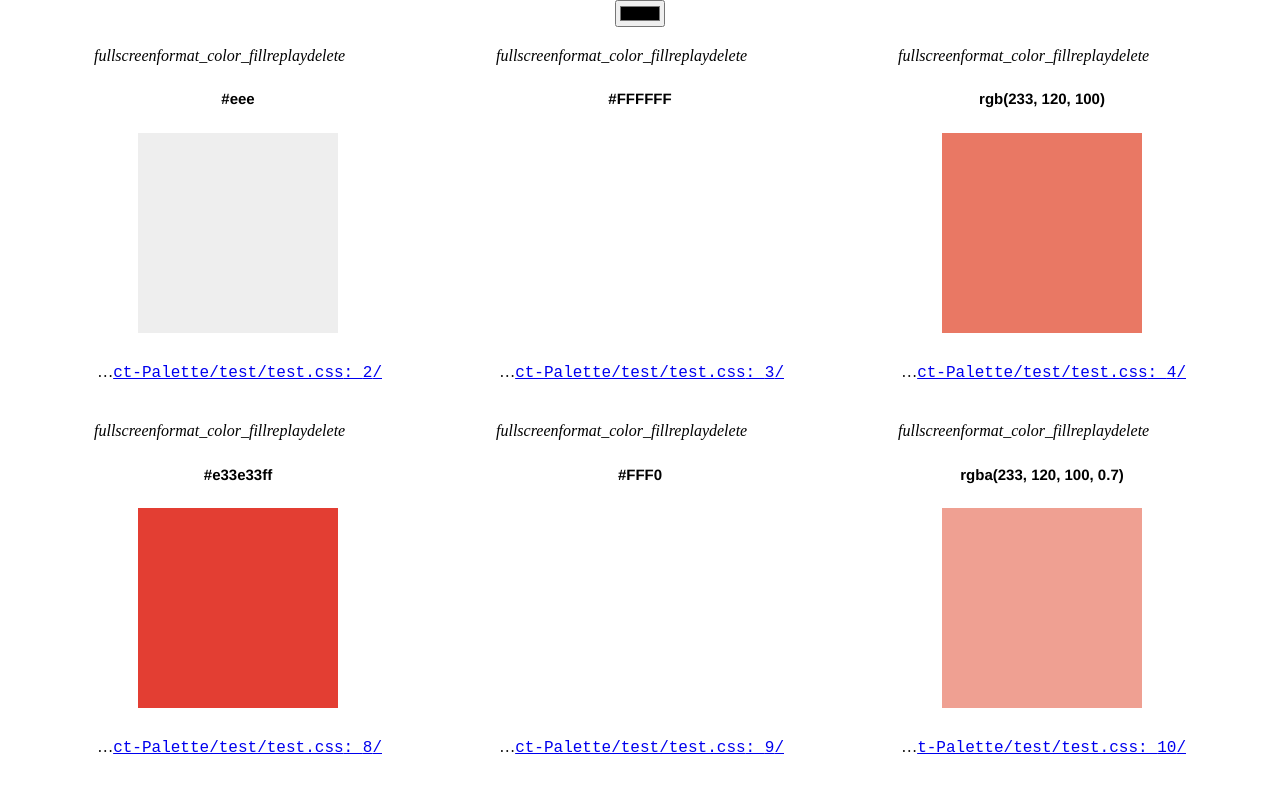
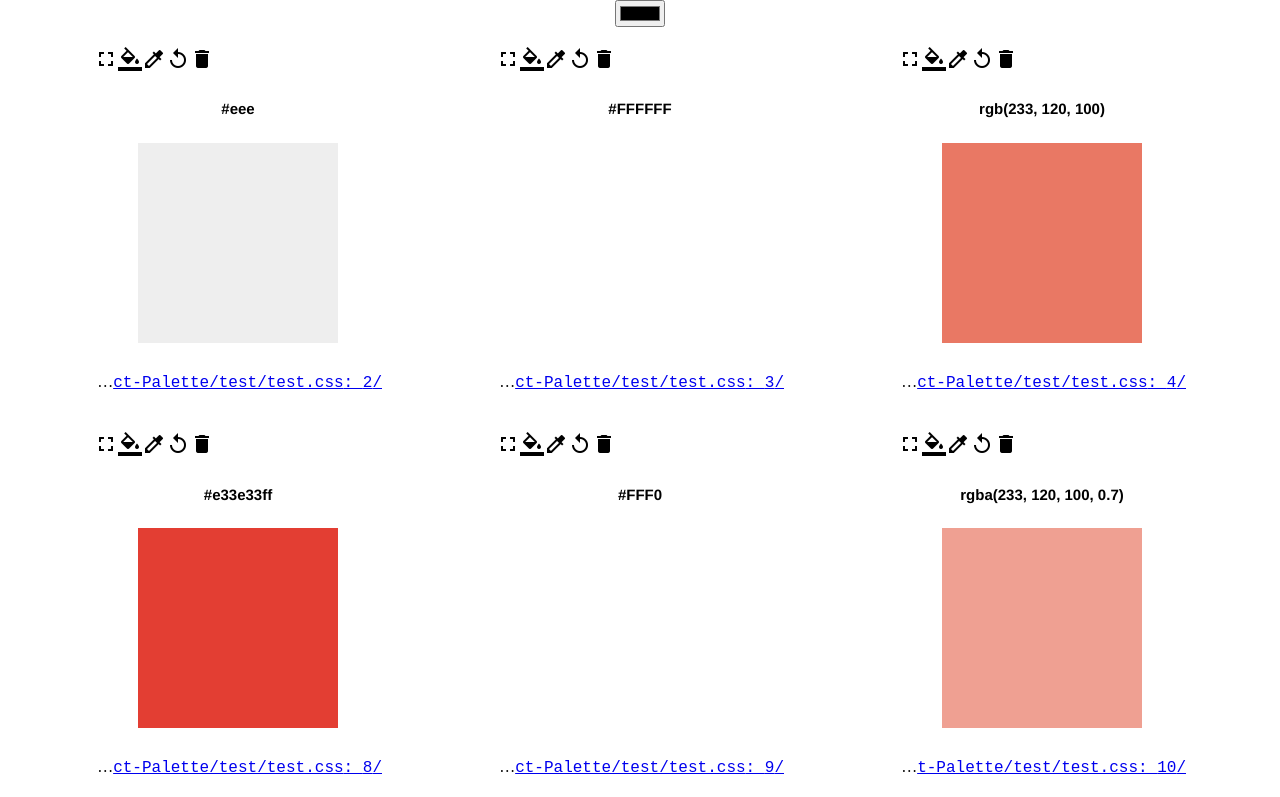
Before and after one commit to james-dias1/React-Project-Palette, a React app: page / in a window 1280 px wide. Shown: the top 797 px of the page. Built offline with nearby package versions, Linux system fonts and the light colour scheme.

Commit message:
Add Material Icons dependency.

```diff
--- a/package.json
+++ b/package.json
@@ -7,6 +7,7 @@
   "author": "Ian Jabour",
   "license": "MIT",
   "dependencies": {
+    "material-design-icons": "^3.0.1",
     "normalize.css": "^7.0.0",
     "react": "^15.6.1",
     "react-dom": "^15.6.1",
@@ -18,6 +19,7 @@
     "babel-preset-es2015": "^6.24.1",
     "babel-preset-react": "^6.24.1",
     "css-loader": "^0.28.4",
+    "file-loader": "^0.11.2",
     "html-webpack-plugin": "^2.28.0",
     "node-sass": "^4.5.3",
     "path": "^0.12.7",
--- a/src/react/components/ColorSwatchControls.jsx
+++ b/src/react/components/ColorSwatchControls.jsx
@@ -1,15 +1,17 @@
 import React from "react";
 
-import FullscreenToggle from "./FullscreenToggle.jsx";
+import FullscreenToggleControl from "./FullscreenToggleControl.jsx";
 import FillColorControl from "./FillColorControl.jsx";
+import ColorizeControl from "./ColorizeControl.jsx";
 import RevertColorControl from "./RevertColorControl.jsx";
 import RemoveColorControl from "./RemoveColorControl.jsx";
 
 function ColorSwatchControls() {
     return (
         <div>
-            <FullscreenToggle isActive={false} />
+            <FullscreenToggleControl isActive={false} />
             <FillColorControl />
+            <ColorizeControl />
             <RevertColorControl />
             <RemoveColorControl />
         </div>
--- /dev/null
+++ b/src/react/components/ColorizeControl.jsx
@@ -0,0 +1,14 @@
+import React from "react";
+
+import MaterialIcon from "./MaterialIcon.jsx";
+
+function ColorizeColor() {
+    return (
+        <MaterialIcon
+            iconName="colorize"
+            titleText="Adjust color"
+        />
+    );
+}
+
+export default ColorizeColor;
--- a/src/react/components/FillColorControl.jsx
+++ b/src/react/components/FillColorControl.jsx
@@ -6,7 +6,7 @@ function FillColorControl() {
     return (
         <MaterialIcon
             iconName="format_color_fill"
-            titleText="Edit Color"
+            titleText="Set color as background"
         />
     );
 }
--- a/src/react/components/FullscreenToggle.jsx
+++ b/src/react/components/FullscreenToggleControl.jsx
@@ -2,13 +2,13 @@ import React from "react";
 
 import MaterialIcon from "./MaterialIcon.jsx";
 
-function FullscreenToggle({isActive}) {
+function FullscreenToggleControl({isActive}) {
     return (
         <MaterialIcon
             iconName={isActive ? "fullscreen_exit" : "fullscreen"}
-            titleText={isActive ? "Exit Fullscreen" : "Enter Fullscreen"}
+            titleText={isActive ? "Exit fullscreen" : "Enter fullscreen"}
         />
     );
 }
 
-export default FullscreenToggle;
+export default FullscreenToggleControl;
--- a/src/react/components/MaterialIcon.jsx
+++ b/src/react/components/MaterialIcon.jsx
@@ -1,4 +1,6 @@
 import React from "react";
+
+import "../../../node_modules/material-design-icons/iconfont/material-icons.css";
 
 function MaterialIcon({iconName, titleText}) {
     return (
--- a/src/react/components/RemoveColorControl.jsx
+++ b/src/react/components/RemoveColorControl.jsx
@@ -6,7 +6,7 @@ function RemoveColorControl() {
     return (
         <MaterialIcon
             iconName="delete"
-            titleText="Remove Color"
+            titleText="Remove color"
         />
     );
 }
--- a/src/react/components/RevertColorControl.jsx
+++ b/src/react/components/RevertColorControl.jsx
@@ -6,7 +6,7 @@ function RevertColorControl() {
     return (
         <MaterialIcon
             iconName="replay"
-            titleText="Revert to Original Color"
+            titleText="Revert to original color"
         />
     );
 }
--- a/webpack.config.js
+++ b/webpack.config.js
@@ -22,7 +22,14 @@ module.exports = {
                 test: /\.sass|\.scss$/,
                 exclude: /node_modules/,
                 loaders: ["style-loader", "css-loader", "sass-loader"]
-            }
+            },
+            {
+                test: /\.(ttf|eot|woff|woff2)$/,
+                loader: 'file-loader',
+                options: {
+                    name: 'fonts/[name].[ext]',
+                },
+            },
         ]
     },
     plugins: [
```
Also changed, not shown: 1 other file (tests, documents, lock files or other folders).
